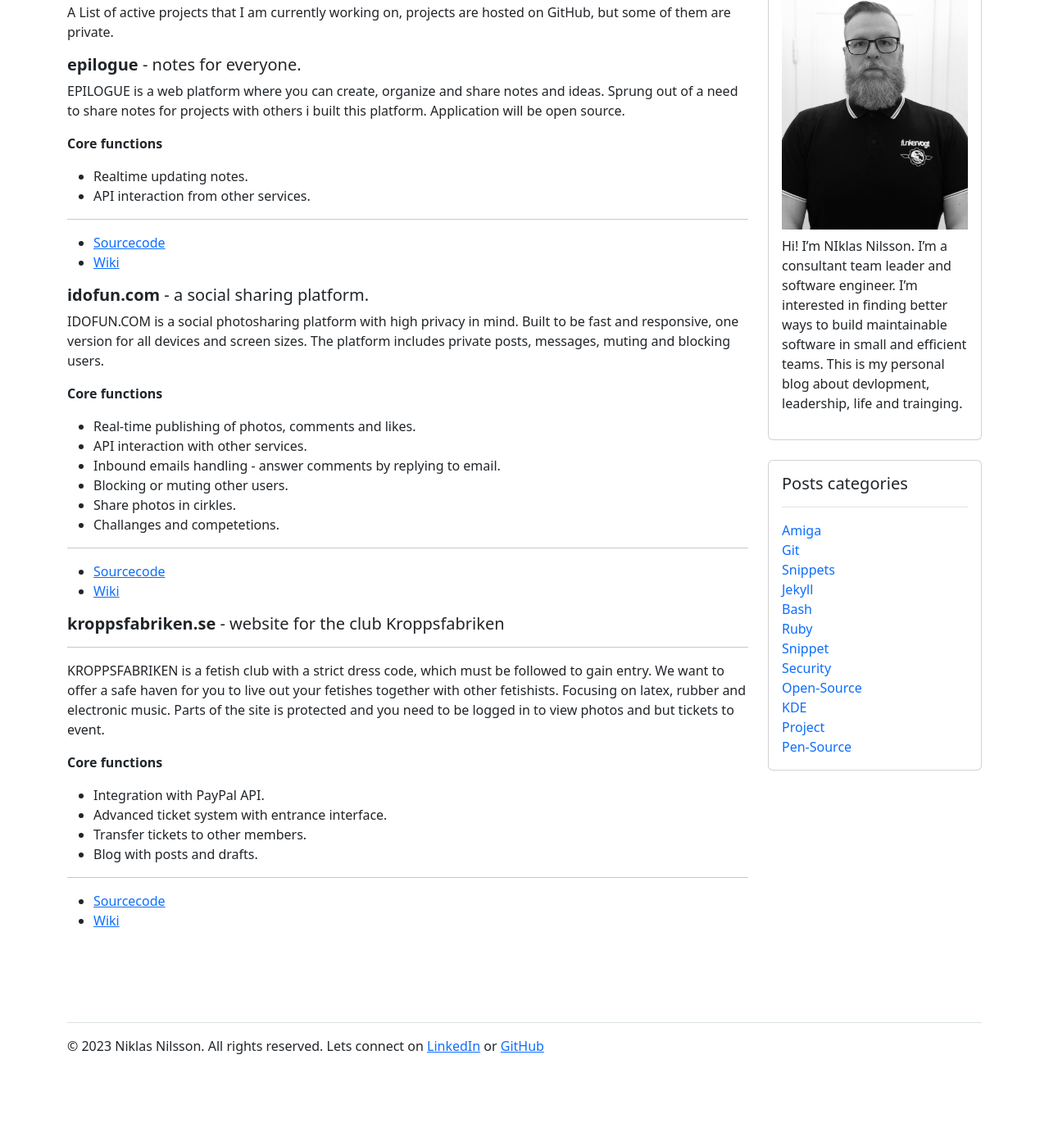
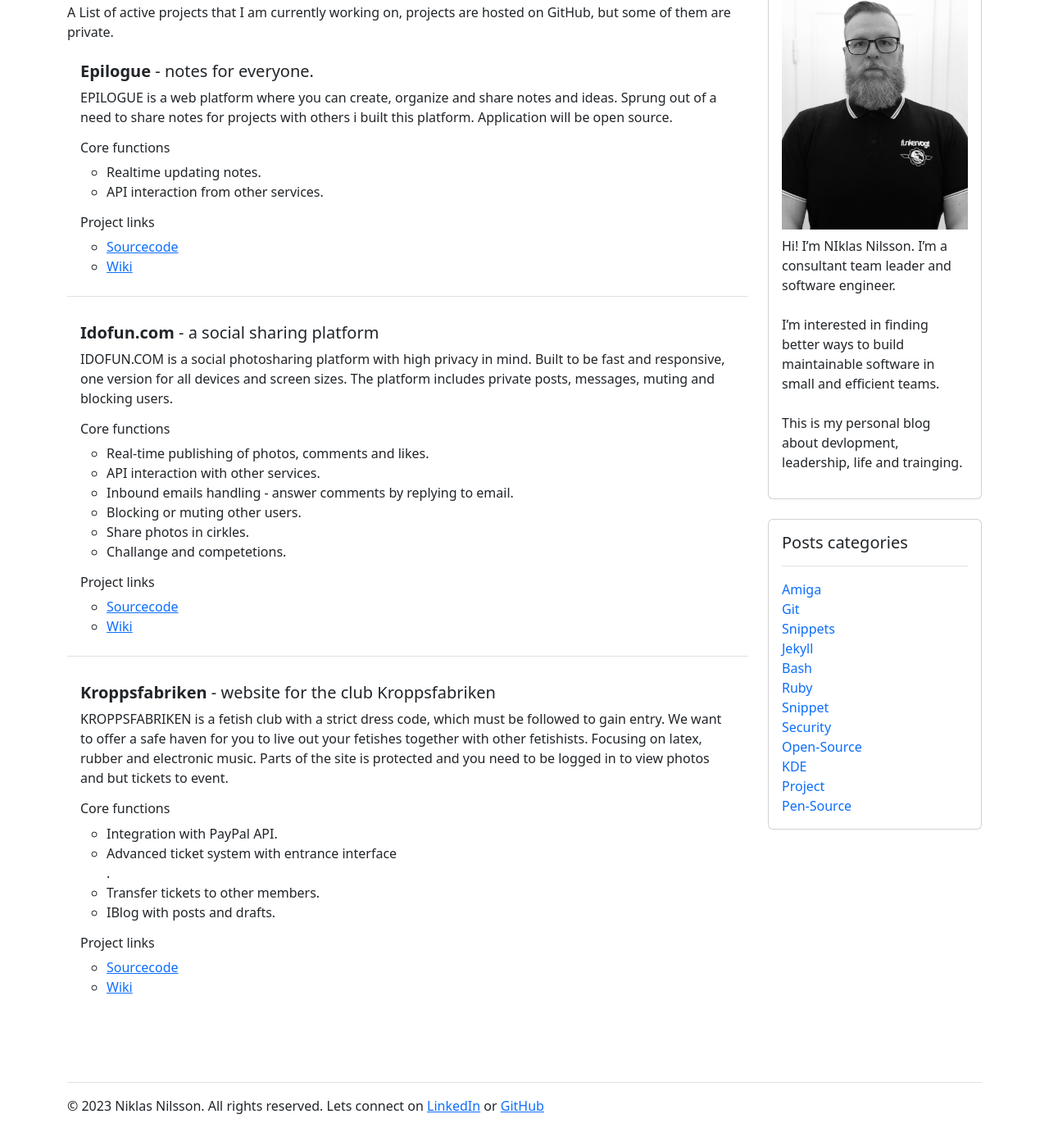
Before and after one commit to niklasnson/0x68k.github.io, a Jekyll site: the page built from _pages/projects.md, in a window 1280 px wide and 1400 px high, scrolled down 202 px. Shown: the whole window at 82% size. Built offline with Jekyll 4.4.1, drawn with Linux system fonts in a browser that asks for light colours; before the commit the page ends 1570 px from its top, so only the background shows below that; some of the changed text lies outside the part shown.

Commit message:
Updated projects

```diff
--- a/_layouts/page.html
+++ b/_layouts/page.html
@@ -11,7 +11,7 @@
         <div class="card tags">
           <div class="card-body">
             <h5 class="card-title border-bottom pb-3 mb-3">Hi there 👋</h5>
-            <p><img src="/assets/img/prof_pic.jpg" class="rounded img-fluid pb-2">Hi! I’m NIklas Nilsson. I’m a consultant team leader and software engineer. I’m interested in finding better ways to build maintainable software in small and efficient teams. This is my personal blog about devlopment, leadership, life and trainging.</p>
+            <p><img src="/assets/img/prof_pic.jpg" class="rounded img-fluid pb-2">Hi! I’m NIklas Nilsson. I’m a consultant team leader and software engineer.<br/><br/>I’m interested in finding better ways to build maintainable software in small and efficient teams.<br/><br/>This is my personal blog about devlopment, leadership, life and trainging.</p>
           </div>
         </div>
         <div class="card tags mt-4">
--- a/_pages/projects.md
+++ b/_pages/projects.md
@@ -6,51 +6,63 @@ resource: true
 ---
 <header class="mb-3">
     <hr>
-    <h3>Projects</h3>
+    <h3>Noteworthy projects</h3>
     <hr>
 </header>
+<p>
 A List of active projects that I am currently working on, projects are hosted on GitHub, but some of them are private.
-
-##### **epilogue** - notes for everyone.
-EPILOGUE is a web platform where you can create, organize and share notes and ideas. Sprung out of a need to share notes for projects with others i built this platform. Application will be open source.
-
-**Core functions**
-* Realtime updating notes.
-* API interaction from other services.
-
----
-* [Sourcecode](https://github.com/niklasnson/epilogue.rb)
-* [Wiki](https://github.com/niklasnson/epilogue.rb/wiki)
+</p>
 
 
-##### **idofun.com** - a social sharing platform.
-IDOFUN.COM is a social photosharing platform with high privacy in mind. Built to be fast and responsive, one version for all devices and screen sizes. The platform includes private posts, messages, muting and blocking users.
+<ul class="list-group list-group-flush">
+  <li class="list-group-item pb-4">
+    <h5><strong>Epilogue</strong> - notes for everyone.</h5>
+    <p>EPILOGUE is a web platform where you can create, organize and share notes and ideas. Sprung out of a need to share notes for projects with others i built this platform. Application will be open source.</p>
+    <h6>Core functions</h6>
+    <ul>
+        <li>Realtime updating notes.</li>
+        <li>API interaction from other services.</li>
+    </ul>
+    <h6 class="mt-3">Project links</h6>
+    <ul>
+        <li><a href="https://github.com/niklasnson/epilogue.rb/">Sourcecode</a></li>
+        <li><a href="https://github.com/niklasnson/epilogue.rb/wiki">Wiki</a></li>
+    </ul>
+  </li>
 
- **Core functions**
+  <li class="list-group-item mt-4 pb-4">
+    <h5><strong>Idofun.com</strong> -  a social sharing platform</h5>
+    <p>IDOFUN.COM is a social photosharing platform with high privacy in mind. Built to be fast and responsive, one version for all devices and screen sizes. The platform includes private posts, messages, muting and blocking users.</p>
+    <h6>Core functions</h6>
+    <ul>
+        <li>Real-time publishing of photos, comments and likes.</li>
+        <li>API interaction with other services.</li>
+        <li>Inbound emails handling - answer comments by replying to email.</li>
+        <li>Blocking or muting other users.</li>
+        <li>Share photos in cirkles.</li>
+        <li>Challange and competetions.</li>
+    </ul>
+    <h6 class="mt-3">Project links</h6>
+    <ul>
+        <li><a href="https://github.com/niklasnson/idofun.com/">Sourcecode</a></li>
+        <li><a href="https://github.com/niklasnson/idofun.com/wiki">Wiki</a></li>
+    </ul>
+  </li>
 
-* Real-time publishing of photos, comments and likes.
-* API interaction with other services.
-* Inbound emails handling - answer comments by replying to email.
-* Blocking or muting other users.
-* Share photos in cirkles.
-* Challanges and competetions.
-
----
-* [Sourcecode](https://github.com/niklasnson/idofun.com)
-* [Wiki](https://github.com/niklasnson/idofun.com/wiki)
-
-##### **kroppsfabriken.se** - website for the club Kroppsfabriken
-
- ---
- KROPPSFABRIKEN is a fetish club with a strict dress code, which must be followed to gain entry. We want to offer a safe haven for you to live out your fetishes together with other fetishists. Focusing on latex, rubber and electronic music. Parts of the site is protected and you need to be logged in to view photos and but tickets to event.
-
- **Core functions**
-
-* Integration with PayPal API.
-* Advanced ticket system with entrance interface.
-* Transfer tickets to other members.
-* Blog with posts and drafts.
-
----
-* [Sourcecode](https://github.com/niklasnson/nemesis-on-rails)
-* [Wiki](https://github.com/niklasnson/nemesis-on-rails/wiki)
+  <li class="list-group-item mt-4">
+    <h5><strong>Kroppsfabriken</strong> - website for the club Kroppsfabriken</h5>
+    <p>KROPPSFABRIKEN is a fetish club with a strict dress code, which must be followed to gain entry. We want to offer a safe haven for you to live out your fetishes together with other fetishists. Focusing on latex, rubber and electronic music. Parts of the site is protected and you need to be logged in to view photos and but tickets to event.</p>
+    <h6>Core functions</h6>
+    <ul>
+    <li>Integration with PayPal API.</li>
+        <li>Advanced ticket system with entrance interface</li>.
+        <li>Transfer tickets to other members.</li>
+        <li>IBlog with posts and drafts.</li>
+    </ul>
+    <h6 class="mt-3">Project links</h6>
+    <ul>
+        <li><a href="https://github.com/niklasnson/nemesis-on-rails/">Sourcecode</a></li>
+        <li><a href="https://github.com/niklasnson/nemesis-on-rails/wiki">Wiki</a></li>
+    </ul>
+  </li>
+</ul>
```
